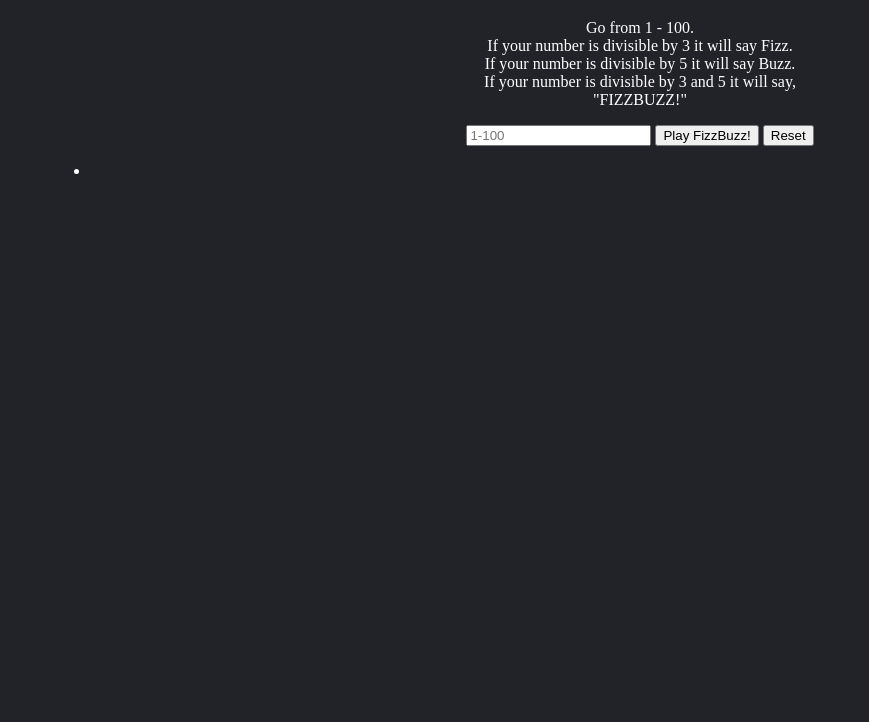
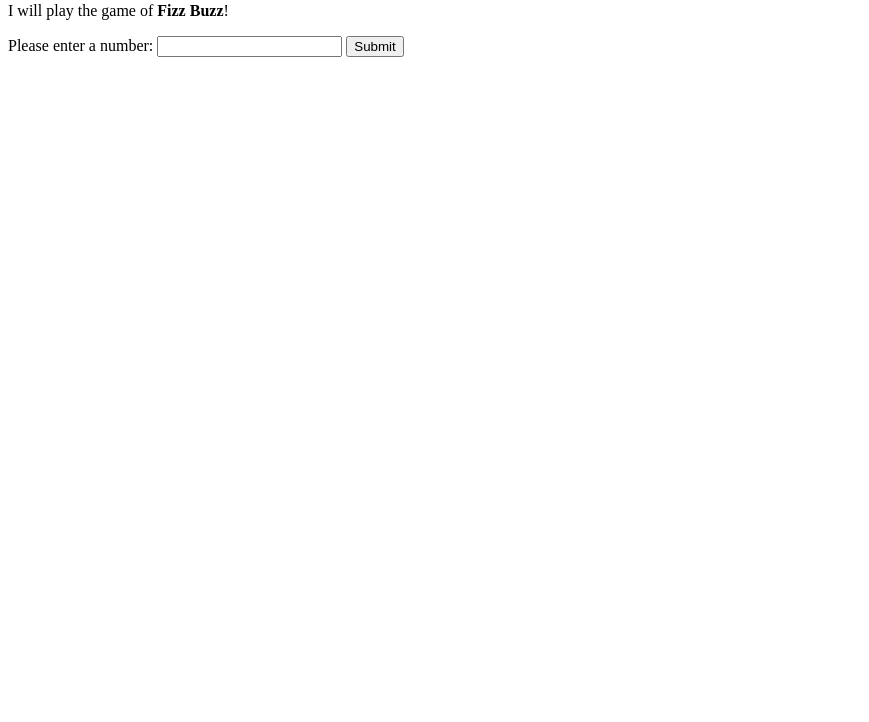
Before and after one commit to JONATHANJAGER/FizzBuzzRefactor, a plain HTML site: page index.html in a window 1280 px wide. Shown: the part 78-800 px from the top of the page, without its empty margins (0-869 px from the left). Drawn offline with nearby package versions, Linux system fonts and the light colour scheme.

Commit message:
Change html and js

```diff
--- a/index.html
+++ b/index.html
@@ -2,30 +2,19 @@
 <html lang="en">
   <head>
     <meta charset="UTF-8">
-		<title>FizzBuzz Refactor</title>
-		<link rel="stylesheet" href="css/css.css">
+    <title>FizzBuzz</title>
+
     <script src="https://ajax.googleapis.com/ajax/libs/jquery/1.8.3/jquery.min.js"></script>
-		<script src="js/text.js"></script>
+    <script src="js/js.js"></script>
   </head>
   <body>
-		<section>
-      <h1> Play The FizzBuzz Game!</h1>
-         <p>Go from 1 - 100.<br>
-                If your number is divisible by 3 it will say Fizz.<br>
-                If your number is divisible by 5 it will say Buzz.<br>
-                If your number is divisible by 3 and 5 it will say,<br>
-                <span>"FIZZBUZZ!"</span>
-        </p>
-
-      <form id="inputForm">
-         <input id="number" type="text" name="number" placeholder="1-100" />
-         <button id="play" type="button">Play FizzBuzz!</button>
-         <button id="restart" type="restart">Reset</button>
+    <h1>Fizz Buzz</h1>
+    <p>I will play the game of <b>Fizz Buzz</b>! </p>
+    <form action="" id="numberForm">
+      Please enter a number:
+      <input type="number" class="number">
+      <input type="submit">
     </form>
 
-      <ul id="list">
-         <li></li>
-      </ul>
-    </section>
   </body>
 </html>
--- a/js/js.js
+++ b/js/js.js
@@ -1,14 +1,11 @@
 $(document).ready(function() {
-  var i;
+  var n;
 
   $('#numberForm').submit(function(e){
     e.preventDefault();
     console.log('here');
-    i = $('.number').val();
-  })
-
-
-  for (i=1; i<=100; i++) {
+    n = $('.number').val();
+    for (i=1; i<=n; i++) {
     if (i % 3 === 0) {
       if(i % 5 === 0 ) {
         document.write('FizzBuzz' + '<br>');
@@ -24,4 +21,8 @@ $(document).ready(function() {
       document.write(i + '<br>');
     }
   }
+  })
+
+
+
 });
```
Lines whose indentation alone changed are shown as unchanged.
